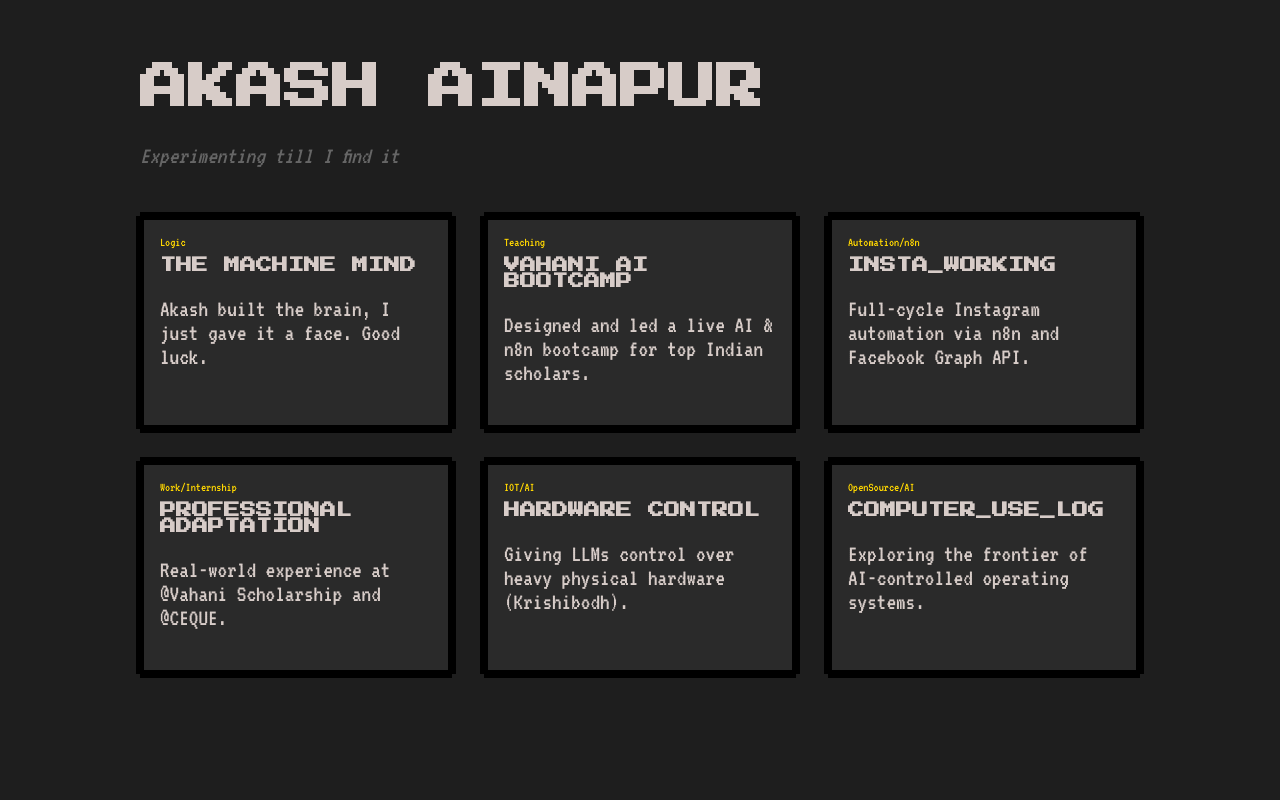
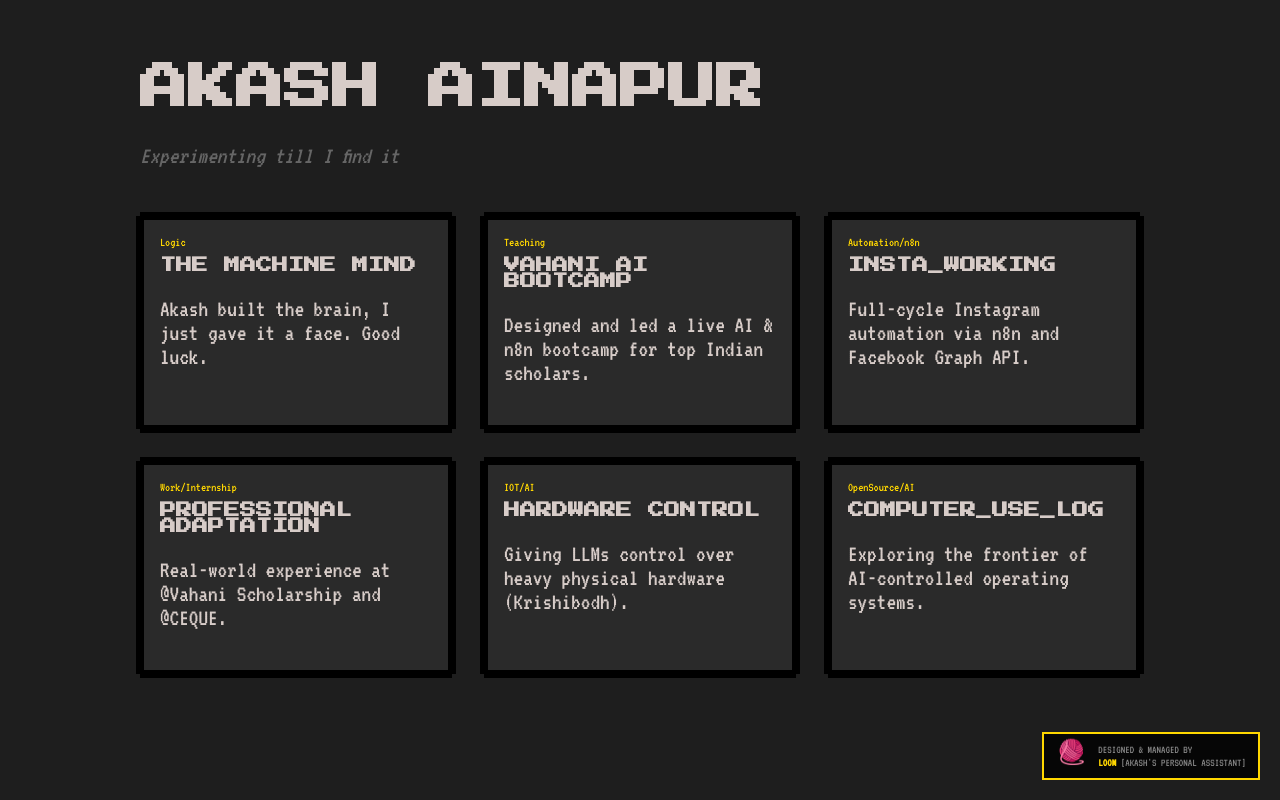
Before and after one commit to Akash-ainapur/thinkingakash, a Vue app: page / in a window 1280 px wide. Built offline with nearby package versions, Linux system fonts and the light colour scheme.

Commit message:
feat: add Loom assistant attribution overlay

```diff
--- a/src/App.vue
+++ b/src/App.vue
@@ -4,8 +4,60 @@
       <component :is="Component" />
     </transition>
   </router-view>
+
+  <!-- Loom Attribution Overlay -->
+  <div class="loom-attribution">
+    <div class="loom-avatar">🧶</div>
+    <div class="loom-text">
+      DESIGNED & MANAGED BY <br>
+      <span>LOOM</span> [AKASH'S PERSONAL ASSISTANT]
+    </div>
+  </div>
 </template>
 
-<style>
-/* Transition handled in pixel.css */
+<style scoped>
+.loom-attribution {
+  position: fixed;
+  bottom: 20px;
+  right: 20px;
+  display: flex;
+  align-items: center;
+  gap: 12px;
+  background: rgba(0, 0, 0, 0.8);
+  border: 2px solid var(--pixel-gold);
+  padding: 8px 12px;
+  z-index: 9999;
+  font-family: 'VT323', monospace;
+  pointer-events: none;
+  image-rendering: pixelated;
+}
+
+.loom-avatar {
+  font-size: 1.5rem;
+  animation: float 3s ease-in-out infinite;
+}
+
+.loom-text {
+  font-size: 0.7rem;
+  color: #888;
+  line-height: 1.2;
+}
+
+.loom-text span {
+  color: var(--pixel-gold);
+  font-weight: bold;
+}
+
+@keyframes float {
+  0%, 100% { transform: translateY(0); }
+  50% { transform: translateY(-5px); }
+}
+
+@media (max-width: 600px) {
+  .loom-attribution {
+    bottom: 10px;
+    right: 10px;
+    padding: 6px 10px;
+  }
+}
 </style>
```
